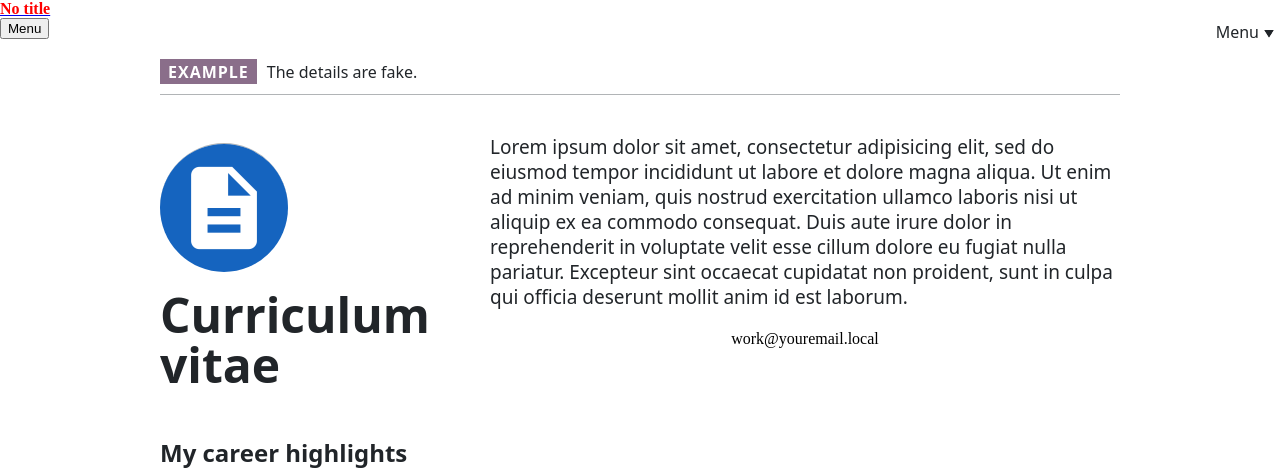
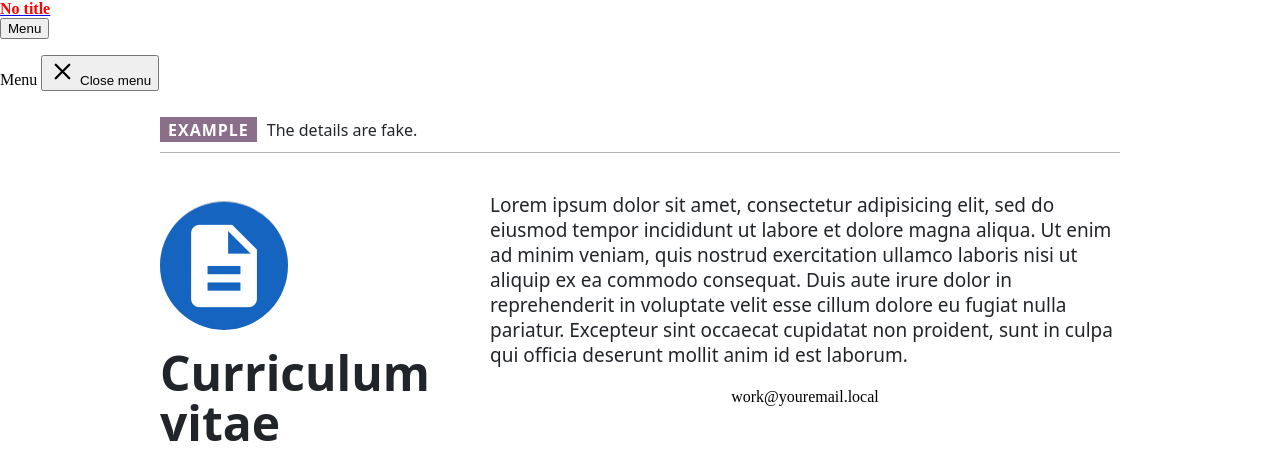
Before and after one commit to CameronNicolson/django-blog-improved, a Django app: template blog_improved/templates/blog_improved/pages/cv.html in a window 1280 px wide. Shown: the top 468 px of the page. Run offline with Django 3.2, Linux system fonts and the light colour scheme; the template is opened without the code that fills it, so the values that code supplies are empty; parts of the project's set-up code (start-up, migrations or seed data) failed here and were passed over.

Commit message:
nav items gains styles to fit with nhsuk header

```diff
--- a/blog_improved/templates/blog_improved/partials/main-nav.html
+++ b/blog_improved/templates/blog_improved/partials/main-nav.html
@@ -1,12 +1,24 @@
-<nav aria-label="Menu" class="govuk-header__navigation">
-    <button type="button" class="govuk-header__menu-button govuk-js-header-toggle" aria-controls="navigation" aria-label="Show or hide menu">Menu</button>
-    <ul id="navigation" class="govuk-header__navigation-list">
+<nav class="nhsuk-header__navigation" id="header-navigation" role="navigation" aria-label="Primary navigation" aria-labelledby="label-navigation">
+      <div class="nhsuk-width-container">
+        <p class="nhsuk-header__navigation-title"><span id="label-navigation">Menu</span>
+          <button class="nhsuk-header__navigation-close" id="close-menu">
+            <svg class="nhsuk-icon nhsuk-icon__close" xmlns="http://www.w3.org/2000/svg" viewBox="0 0 24 24" aria-hidden="true" focusable="false" width="27" height="27">
+              <path d="M13.41 12l5.3-5.29a1 1 0 1 0-1.42-1.42L12 10.59l-5.29-5.3a1 1 0 0 0-1.42 1.42l5.3 5.29-5.3 5.29a1 1 0 0 0 0 1.42 1 1 0 0 0 1.42 0l5.29-5.3 5.29 5.3a1 1 0 0 0 1.42 0 1 1 0 0 0 0-1.42z"></path>
+            </svg>
+            <span class="nhsuk-u-visually-hidden">Close menu</span>
+          </button>
+        </p>
+        <ul class="nhsuk-header__navigation-list">
 	    {% for page in pages %}
-        <li class="govuk-header__navigation-item {% if request_url_name == page.PATTERN_NAME %} govuk-header__navigation-item--active{% endif %}">
-        <a class="govuk-header__link" href="{{ page.URL }}">
+          <li class="nhsuk-header__navigation-item">
+		  <a class="nhsuk-header__navigation-link" href="{{ page.URL }}">
 		    {{ page.TITLE }}
+              <svg class="nhsuk-icon nhsuk-icon__chevron-right" xmlns="http://www.w3.org/2000/svg" viewBox="0 0 24 24" aria-hidden="true" width="34" height="34">
+                <path d="M15.5 12a1 1 0 0 1-.29.71l-5 5a1 1 0 0 1-1.42-1.42l4.3-4.29-4.3-4.29a1 1 0 0 1 1.42-1.42l5 5a1 1 0 0 1 .29.71z"></path>
+              </svg>
             </a>
           </li>
 	  {% endfor %}
        </ul>
+      </div>
     </nav>
```
Lines whose indentation alone changed are shown as unchanged.
